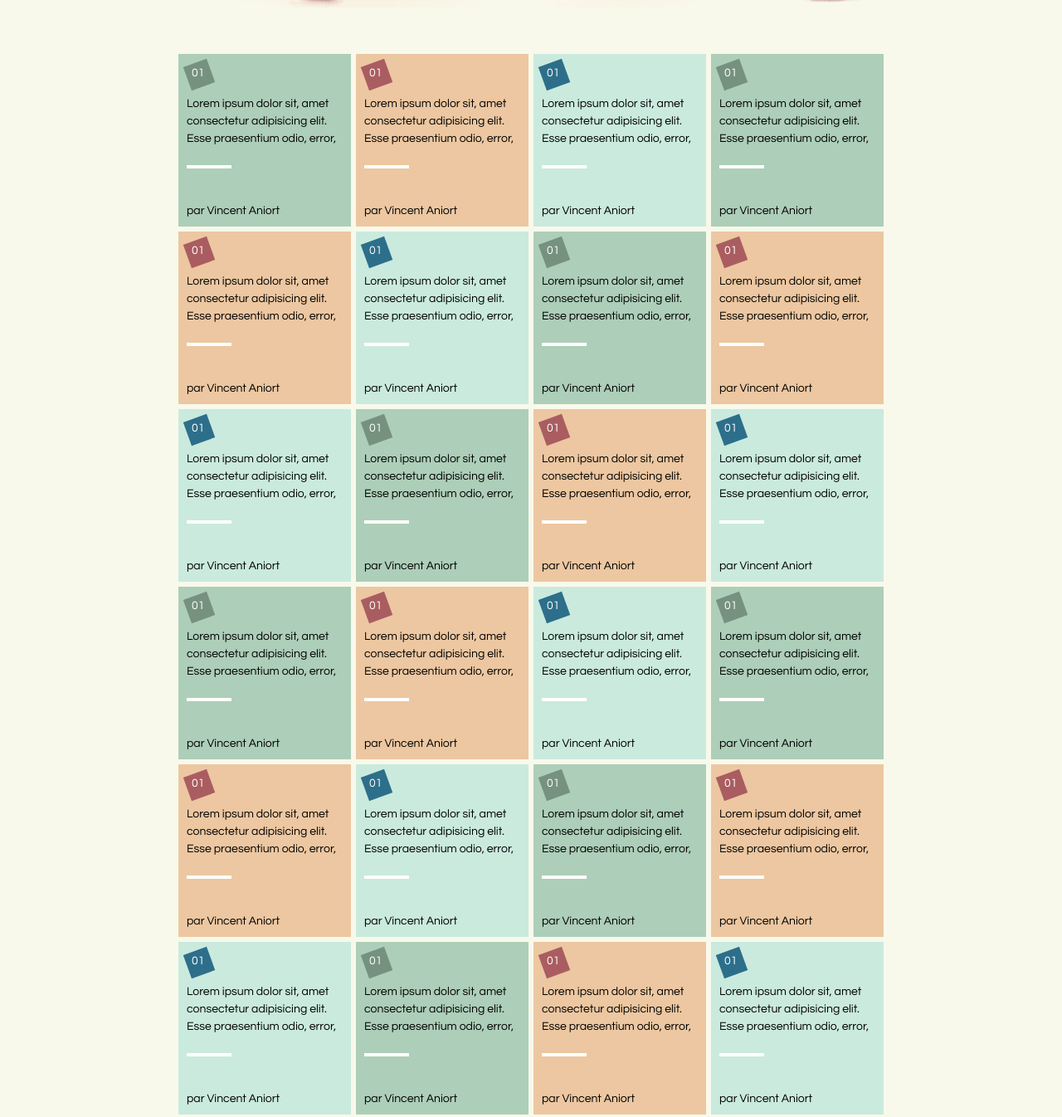
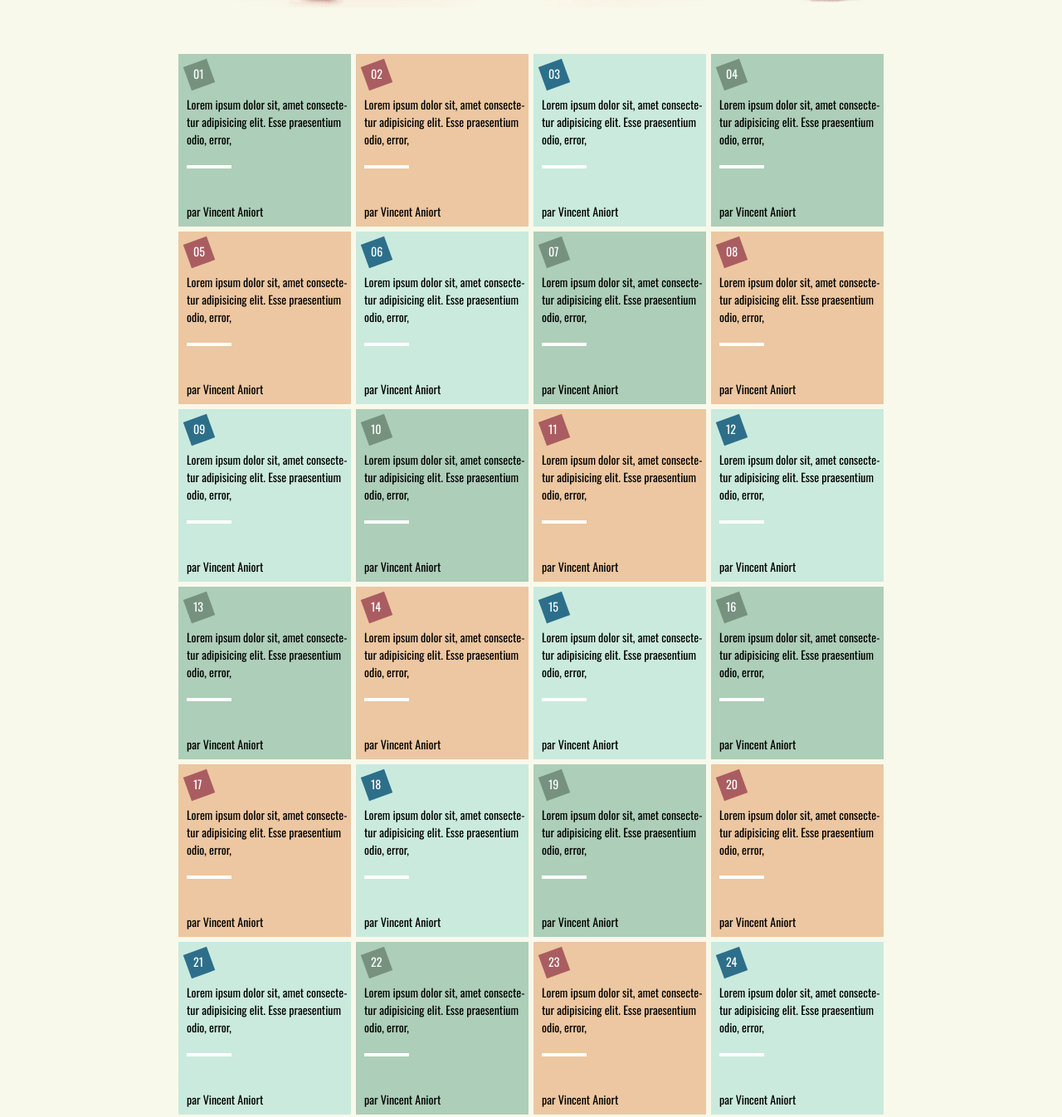
Before and after one commit to alexreu/Integration_Web2, a plain HTML site: page index.html in a window 1280 px wide. Shown: the part 341-1687 px from the top of the page at 83% size. Drawn offline with nearby package versions, Linux system fonts and the light colour scheme.

Commit message:
ajout lien dans le footer / ajout de bon numero de vignette / modification de la police d'écriture

```diff
--- a/css/style.css
+++ b/css/style.css
@@ -67,6 +67,7 @@
 /* ----------------------------- */
 body{
     background-color: #F8F9EB;
+    font-family: 'Oswald', sans-serif;
 }
 hr {
     border: 2px solid #ffffff;
@@ -146,7 +147,7 @@ main {
 .number_article{
     color: #ffffff;
     transform: rotate(20deg);
-    padding: 3px 0 0 7px;
+    padding: 3px 0 0 9px;
 
 }
 .article_content_1{
@@ -200,7 +201,17 @@ main {
     border: 0.5px solid #5a5a5a;
 }
 /* fin bottom */
+
 /* debut footer */
 #footer {
     text-align: center;
 }
+.footer_link a {
+    color: #000000;
+    text-decoration: none;
+    transition: 0.5s all;
+}
+.footer_link a:hover {
+    color: rgb(212, 116, 121);
+    text-decoration: none;
+}
--- a/index.html
+++ b/index.html
@@ -5,6 +5,7 @@
 	<meta name="viewport" content="width=device-width, initial-scale=1.0">
 	<meta http-equiv="X-UA-Compatible" content="ie=edge">
 	<link rel="stylesheet" href="css/style.css">
+	<link href="https://fonts.googleapis.com/css?family=Oswald" rel="stylesheet">
 	<title>Integration_Web2</title>
 </head>
 <body>
@@ -35,7 +36,7 @@
 			<article class="article_content_2">
 				<div class="background_number_2">
 					<div class="number_article">
-						<span>01</span>
+						<span>02</span>
 					</div>
 				</div>
 				<p class="body_article">
@@ -50,7 +51,7 @@
 			<article class="article_content_3">
 				<div class="background_number_3">
 					<div class="number_article">
-						<span>01</span>
+						<span>03</span>
 					</div>
 				</div>
 				<p class="body_article">
@@ -65,7 +66,7 @@
 			<article class="article_content_1">
 				<div class="background_number_1">
 					<div class="number_article">
-						<span>01</span>
+						<span>04</span>
 					</div>
 				</div>
 				<p class="body_article">
@@ -82,7 +83,7 @@
 			<article class="article_content_2">
 				<div class="background_number_2">
 					<div class="number_article">
-						<span>01</span>
+						<span>05</span>
 					</div>
 				</div>
 				<p class="body_article">
@@ -97,7 +98,7 @@
 			<article class="article_content_3">
 				<div class="background_number_3">
 					<div class="number_article">
-						<span>01</span>
+						<span>06</span>
 					</div>
 				</div>
 				<p class="body_article">
@@ -112,7 +113,7 @@
 			<article class="article_content_1">
 				<div class="background_number_1">
 					<div class="number_article">
-						<span>01</span>
+						<span>07</span>
 					</div>
 				</div>
 				<p class="body_article">
@@ -127,7 +128,7 @@
 			<article class="article_content_2">
 				<div class="background_number_2">
 					<div class="number_article">
-						<span>01</span>
+						<span>08</span>
 					</div>
 				</div>
 				<p class="body_article">
@@ -144,7 +145,7 @@
 			<article class="article_content_3">
 				<div class="background_number_3">
 					<div class="number_article">
-						<span>01</span>
+						<span>09</span>
 					</div>
 				</div>
 				<p class="body_article">
@@ -159,7 +160,7 @@
 			<article class="article_content_1">
 				<div class="background_number_1">
 					<div class="number_article">
-						<span>01</span>
+						<span>10</span>
 					</div>
 				</div>
 				<p class="body_article">
@@ -174,7 +175,7 @@
 			<article class="article_content_2">
 				<div class="background_number_2">
 					<div class="number_article">
-						<span>01</span>
+						<span>11</span>
 					</div>
 				</div>
 				<p class="body_article">
@@ -189,7 +190,7 @@
 			<article class="article_content_3">
 				<div class="background_number_3">
 					<div class="number_article">
-						<span>01</span>
+						<span>12</span>
 					</div>
 				</div>
 				<p class="body_article">
@@ -206,7 +207,7 @@
 			<article class="article_content_1">
 				<div class="background_number_1">
 					<div class="number_article">
-						<span>01</span>
+						<span>13</span>
 					</div>
 				</div>
 				<p class="body_article">
@@ -221,7 +222,7 @@
 			<article class="article_content_2">
 				<div class="background_number_2">
 					<div class="number_article">
-						<span>01</span>
+						<span>14</span>
 					</div>
 				</div>
 				<p class="body_article">
@@ -236,7 +237,7 @@
 			<article class="article_content_3">
 				<div class="background_number_3">
 					<div class="number_article">
-						<span>01</span>
+						<span>15</span>
 					</div>
 				</div>
 				<p class="body_article">
@@ -251,7 +252,7 @@
 			<article class="article_content_1">
 				<div class="background_number_1">
 					<div class="number_article">
-						<span>01</span>
+						<span>16</span>
 					</div>
 				</div>
 				<p class="body_article">
@@ -268,7 +269,7 @@
 			<article class="article_content_2">
 				<div class="background_number_2">
 					<div class="number_article">
-						<span>01</span>
+						<span>17</span>
 					</div>
 				</div>
 				<p class="body_article">
@@ -283,7 +284,7 @@
 			<article class="article_content_3">
 				<div class="background_number_3">
 					<div class="number_article">
-						<span>01</span>
+						<span>18</span>
 					</div>
 				</div>
 				<p class="body_article">
@@ -298,7 +299,7 @@
 			<article class="article_content_1">
 				<div class="background_number_1">
 					<div class="number_article">
-						<span>01</span>
+						<span>19</span>
 					</div>
 				</div>
 				<p class="body_article">
@@ -313,7 +314,7 @@
 			<article class="article_content_2">
 				<div class="background_number_2">
 					<div class="number_article">
-						<span>01</span>
+						<span>20</span>
 					</div>
 				</div>
 				<p class="body_article">
@@ -330,7 +331,7 @@
 			<article class="article_content_3">
 				<div class="background_number_3">
 					<div class="number_article">
-						<span>01</span>
+						<span>21</span>
 					</div>
 				</div>
 				<p class="body_article">
@@ -345,7 +346,7 @@
 			<article class="article_content_1">
 				<div class="background_number_1">
 					<div class="number_article">
-						<span>01</span>
+						<span>22</span>
 					</div>
 				</div>
 				<p class="body_article">
@@ -360,7 +361,7 @@
 			<article class="article_content_2">
 				<div class="background_number_2">
 					<div class="number_article">
-						<span>01</span>
+						<span>23</span>
 					</div>
 				</div>
 				<p class="body_article">
@@ -375,7 +376,7 @@
 			<article class="article_content_3">
 				<div class="background_number_3">
 					<div class="number_article">
-						<span>01</span>
+						<span>24</span>
 					</div>
 				</div>
 				<p class="body_article">
@@ -414,11 +415,11 @@
 	<!--Debut footer-->
 	<section id="footer">
 		<div class="container">
-			<div>
-				<p>Illustration par <span class="underline">Alexandre Adolphe</span></p>
+			<div class="footer_link">
+				<p>Illustration par <span class="underline"><a href="#">Alexandre Adolphe</a></span></p>
 			</div>
-			<div>
-				<p>Mentions légales | Remerciements | L'édition 2018 | L'édition 2014 | @Alexdeveloppement</p>
+			<div class="footer_link">
+				<p><a href="#">Mentions légales</a> | <a href="#">Remerciements</a> | <a href="#">L'édition 2018</a> | <a href="#">L'édition 2014</a> | <a href="#">@Alexdeveloppement</a></p>
 			</div>
 		</div>
 	</section>
```
